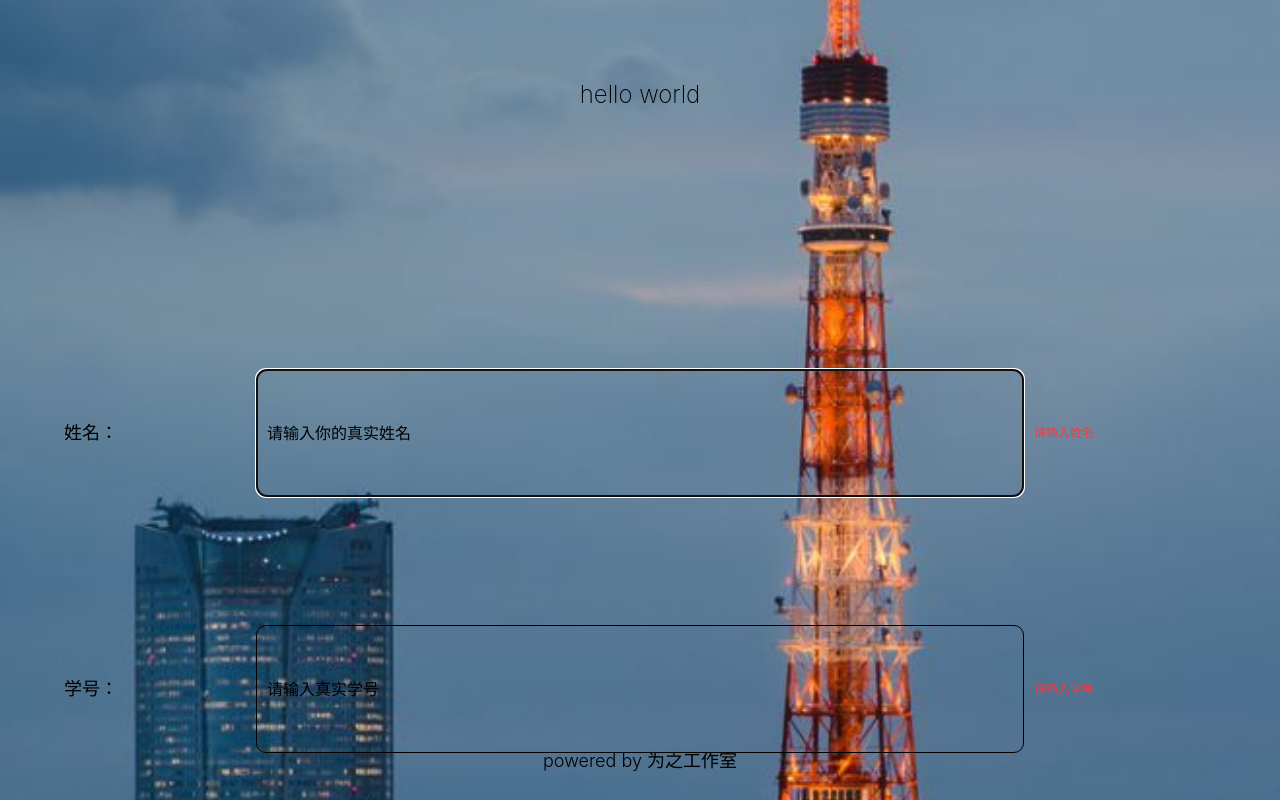
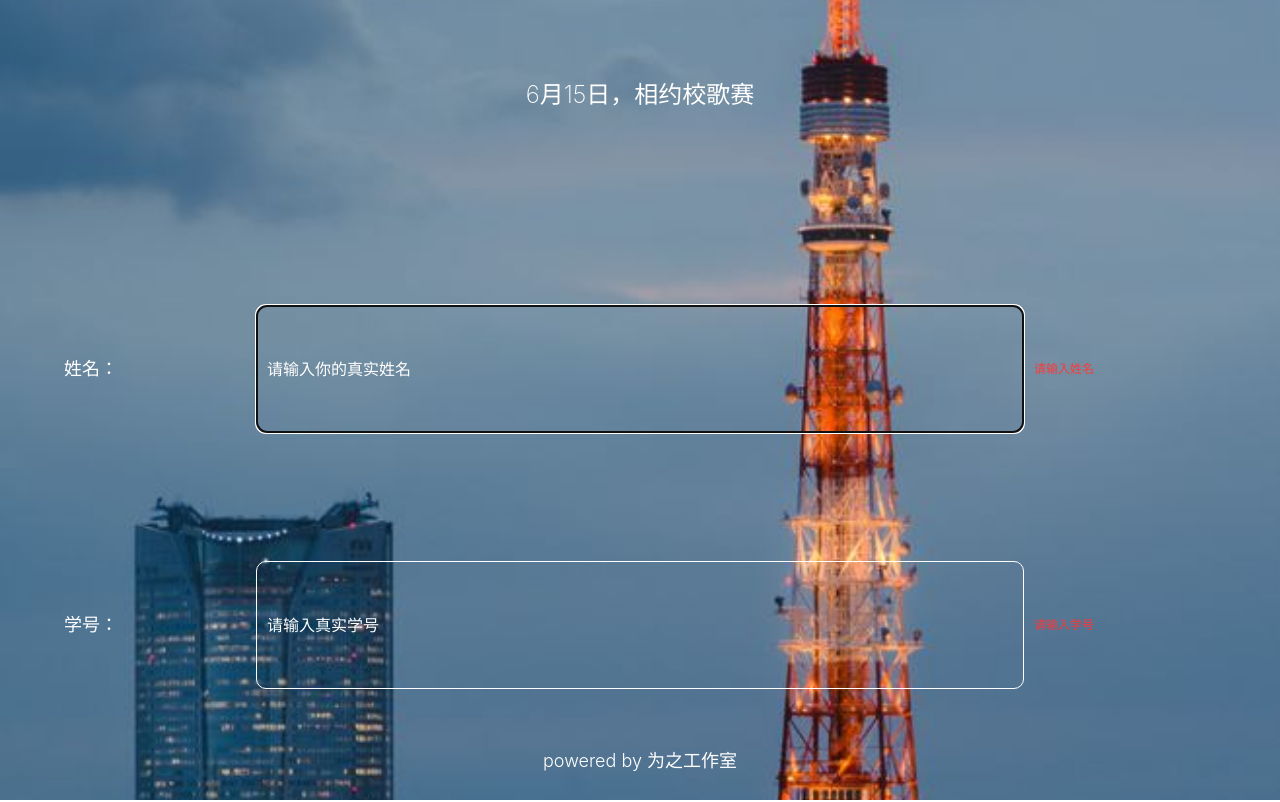
Before and after one commit to WizzStudio/TicketRobbingSystem, a website: page index.html in a window 1280 px wide. Shown: the top 802 px of the page. Drawn offline with Linux system fonts and the light colour scheme.

Commit message:
config theme

```diff
--- a/index.html
+++ b/index.html
@@ -20,27 +20,26 @@
 <!--信息录入-->
 <div class="main" id="js-main">
     <p id="js-act-title" class="main-title js-theme-config"></p>
-    <div class="main-container mt2">
+    <div class="main-container mt105">
         <!--姓名-->
         <div class="l-box__rowMid  mt1 fadeInLeft animated">
             <span class="main-input-holder js-theme-config">姓名：</span>
-            <input type="text" class="main-input js-theme-config" placeholder="请输入你的真实姓名" autofocus>
+            <input id="js-input-name" type="text" class="main-input js-theme-config" placeholder="请输入你的真实姓名" autofocus>
             <span class="main-input-label ft-red">请输入姓名</span>
         </div>
         <!--学号-->
         <div class="l-box__rowMid  mt1 fadeInLeft animated">
             <span class="main-input-holder js-theme-config">学号：</span>
-            <input type="number" class="main-input js-theme-config" placeholder="请输入真实学号">
+            <input id="js-input-stuNum" type="number" class="main-input js-theme-config" placeholder="请输入真实学号">
             <span class="main-input-label ft-red">请输入学号</span>
         </div>
         <!--电话-->
         <div class="l-box__rowMid  mt1 fadeInLeft animated">
             <span class="main-input-holder js-theme-config">电话：</span>
-            <input type="number" class="main-input js-theme-config" placeholder="请输入有效电话">
+            <input id="js-input-tel" type="number" class="main-input js-theme-config" placeholder="请输入有效电话">
             <span class="main-input-label ft-red">请输入电话</span>
         </div>
     </div>
-
 </div>
 
 <!--抢票-->
--- a/js/app/main.js
+++ b/js/app/main.js
@@ -6,8 +6,12 @@ define((require) => {
 	const util = require('./utils')
 
 	// 改变主题
-	const changeTheme = () => {
-		$('.js-theme-config').addClass('theme-dark')
+	const changeTheme = (theme) => {
+		let themeMap = {
+			'dark': 'theme-dark',
+			'light': 'theme-light'
+		}
+		$('.js-theme-config').addClass(themeMap[theme])
 	}
 
 
@@ -20,7 +24,7 @@ define((require) => {
 	util.autoCalcHeight($('#js-main'))
 	// util.changeBg($('#js-main'),'https://avatars2.githubusercontent.com/u/768052?v=4')
 	// $('#js-main').css('height', '10rem')
-	util.changeText($('#js-act-title'), 'hello world')
+	util.changeText($('#js-act-title'), '6月15日，相约校歌赛')
 	$('#js-loader').hide()
 	changeTheme()
 });
--- a/scss/index.scss
+++ b/scss/index.scss
@@ -100,6 +100,9 @@ p {
 .mt1 {
   margin-top: 1rem;
 }
+.mt105 {
+  margin-top: 1.5rem;
+}
 .mt2 {
   margin-top: 2rem;
 }
```
Also changed, not shown: css/index.css.
